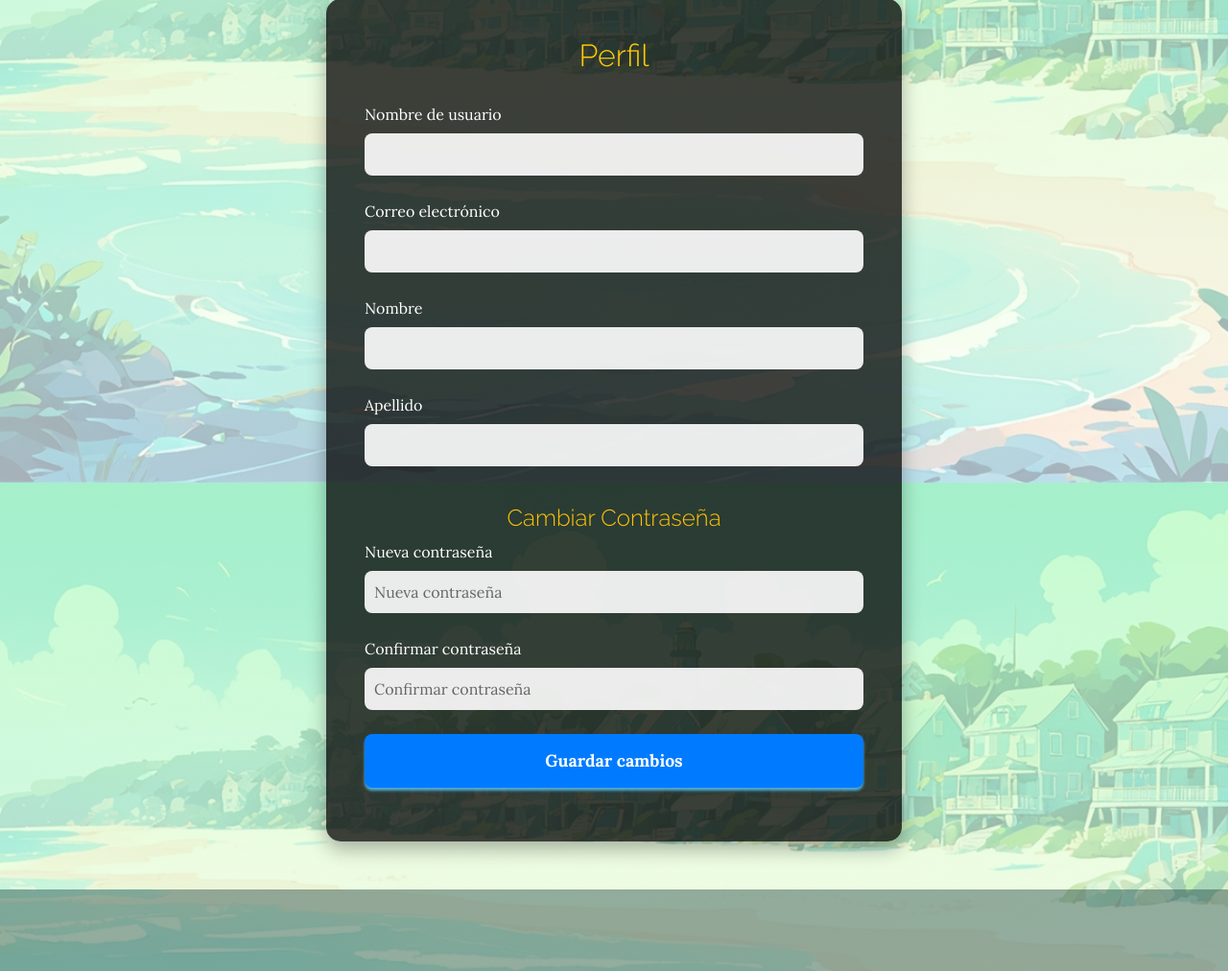
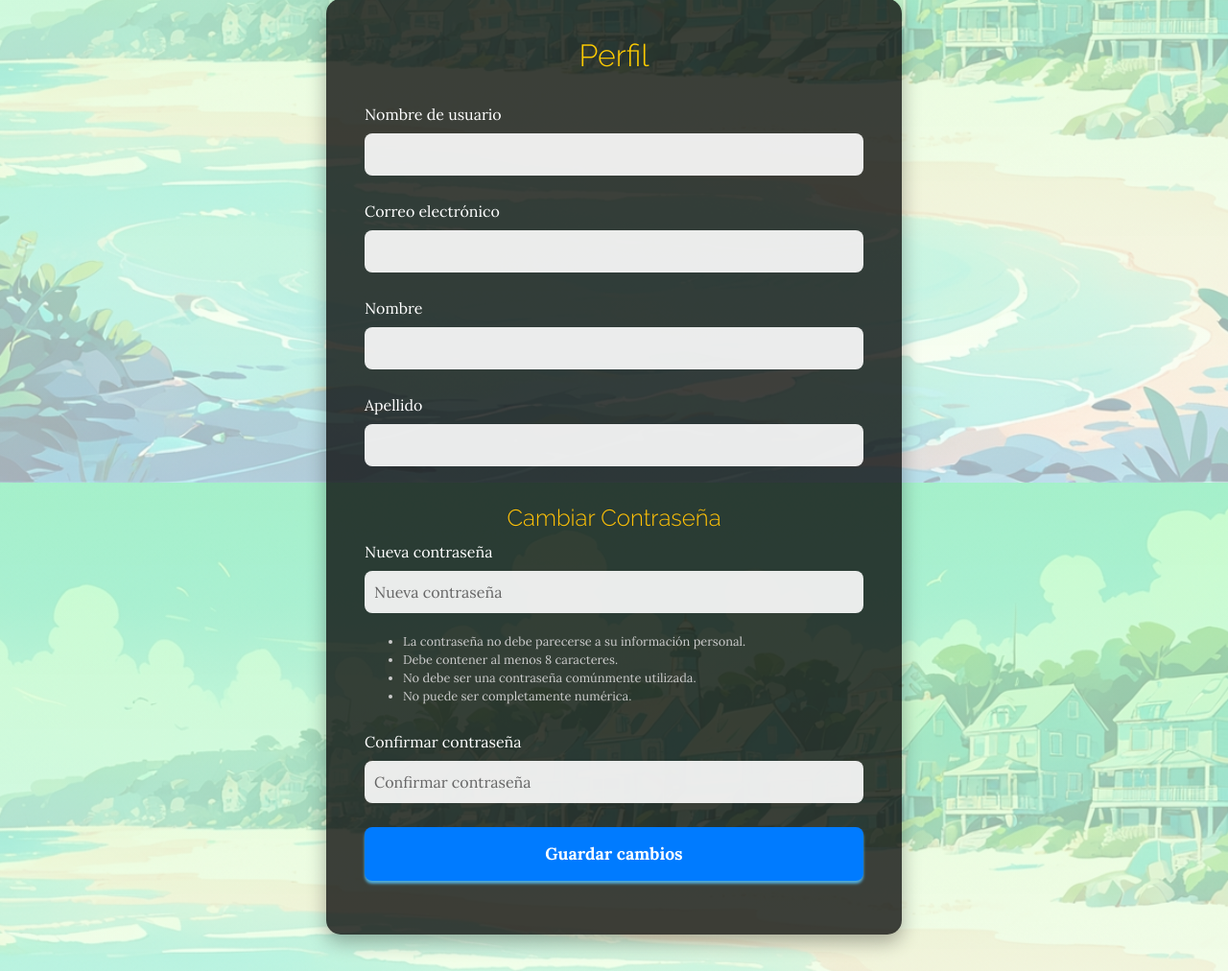
Before and after one commit to Jaime-Linares/PGPI-G3.10, a Django app: template product/ProyectoWeb/userProfile/templates/userProfile/detalle_profile.html in a window 1280 px wide. Shown: the part 297-1309 px from the top of the page at 96% size. Run offline with Django 5.2, Linux system fonts and the light colour scheme; the template is opened without the code that fills it: values that come from a table or form of the project are taken from there, others are empty; some libraries are stand-ins or nearby versions.

Commit message:
[fix] password validation

```diff
--- a/product/ProyectoWeb/autenticacion/views.py
+++ b/product/ProyectoWeb/autenticacion/views.py
@@ -6,6 +6,8 @@ from django.contrib import messages
 from django.shortcuts import render, redirect
 from django.contrib.auth.forms import AuthenticationForm
 from django.contrib.auth import login, authenticate, logout
+
+
 
 class CustomUserCreationForm(UserCreationForm):
     email = forms.EmailField(required=True)
@@ -30,7 +32,6 @@ class CustomUserCreationForm(UserCreationForm):
         return user
 
 
-
 class VRegistro(View):
     def get(self, request):
         form = CustomUserCreationForm()
@@ -48,11 +49,11 @@ class VRegistro(View):
 
             return render(request, "registro/registro.html", {"form": form})
 
+
 def cerrar_sesion(request):
     logout(request)
     messages.info(request, "Has cerrado sesión exitosamente.")
     return redirect("Home")
-
 
 
 def iniciar_sesion(request):
--- a/product/ProyectoWeb/userProfile/forms.py
+++ b/product/ProyectoWeb/userProfile/forms.py
@@ -1,5 +1,7 @@
 from django import forms
 from django.contrib.auth.models import User
+from django.contrib.auth.password_validation import validate_password
+from django.core.exceptions import ValidationError
 
 
 class ProfileForm(forms.ModelForm):
@@ -29,9 +31,15 @@ class ProfileForm(forms.ModelForm):
         password1 = cleaned_data.get("password1")
         password2 = cleaned_data.get("password2")
 
-        if password1 and password2:
-            if password1 != password2:
-                self.add_error('password2', "Las contraseñas no coinciden.")
+        # validar que las contraseñas coincidan
+        if password1 and password2 and password1 != password2:
+            self.add_error('password2', "Las contraseñas no coinciden.")
+        # validar la contraseña utilizando los validadores de Django
+        if password1:
+            try:
+                validate_password(password1, self.instance)
+            except ValidationError as e:
+                self.add_error('password1', e)
 
         return cleaned_data
 
--- a/product/ProyectoWeb/userProfile/templates/userProfile/detalle_profile.html
+++ b/product/ProyectoWeb/userProfile/templates/userProfile/detalle_profile.html
@@ -36,6 +36,12 @@
             {% if form.password1.errors %}
                 <div class="text-danger">{{ form.password1.errors.0 }}</div>
             {% endif %}
+            <ul class="password-requirements">
+                <li>La contraseña no debe parecerse a su información personal.</li>
+                <li>Debe contener al menos 8 caracteres.</li>
+                <li>No debe ser una contraseña comúnmente utilizada.</li>
+                <li>No puede ser completamente numérica.</li>
+            </ul>
         </div>
 
         <div class="form-group">
```
